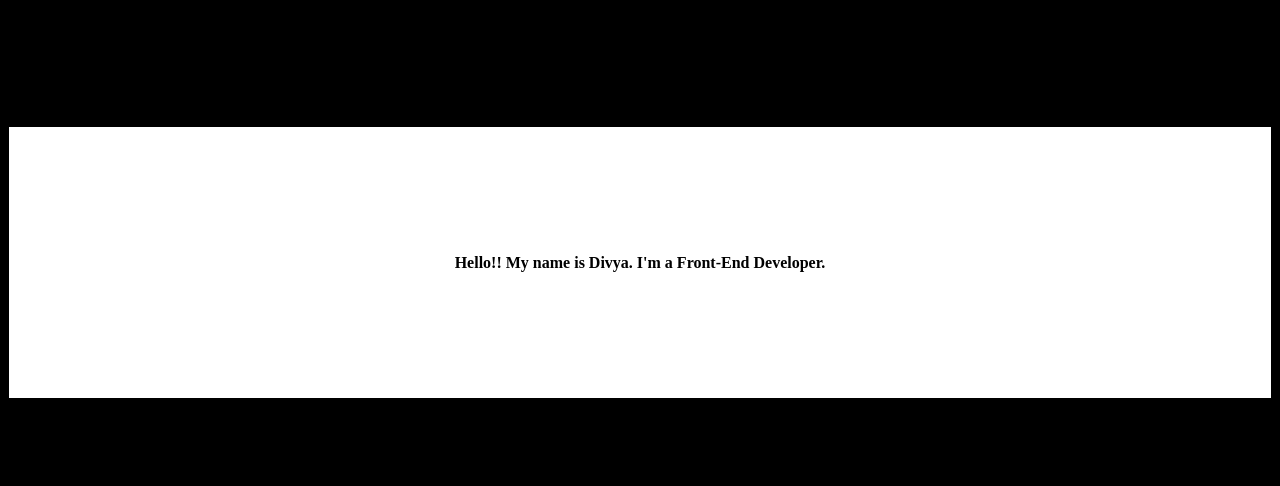
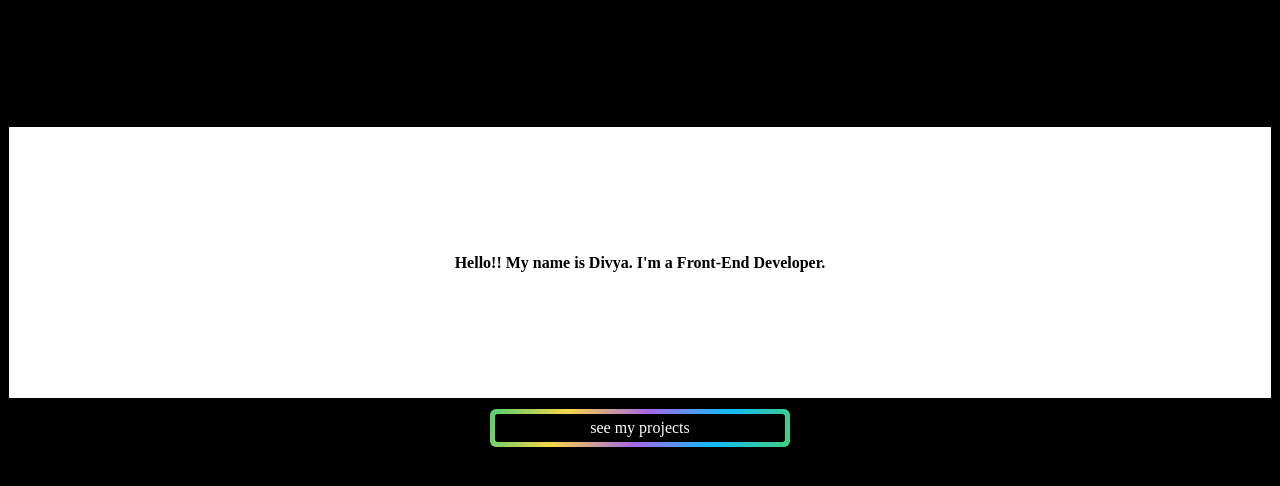
Before and after one commit to divvya007/my-portfolio, a plain HTML site: page index.html in a window 1280 px wide. Drawn offline with Linux system fonts and the light colour scheme.

Commit message:
added animated button

```diff
--- a/index.css
+++ b/index.css
@@ -1,32 +1,121 @@
-body{
+body {
   background-color: black;
-
 }
-#anime{
+#anime {
   /* height: 20px; */
   /* width:45px; */
   animation: change 5s;
   display: flexbox;
   flex-direction: row;
-    border:1px solid ;
+  border: 1px solid;
   background-color: white;
   margin-top: 10%;
-    transition:0.3s;
-
+  transition: 0.3s;
 }
 
-@keyframes change{
-    from{background-color: black;}
-    to{background-color: white;}
+@keyframes change {
+  from {
+    background-color: black;
+  }
+  to {
+    background-color: white;
+  }
+}
+.container {
+  text-align: center;
 }
 
-
-.name{
+.name {
   text-align: center;
   margin: 10%;
-    color:black;
+  color: black;
   font-weight: bold;
 }
-.name:hover {
 
+.container-for-a {
+  background-image: linear-gradient(
+    115deg,
+    #4fcf70,
+    #fad648,
+    #a767e5,
+    #12bcfe,
+    #44ce7b
+  );
+
+  padding: 4px;
+  text-align: center;
+  position: relative;
+  border-radius: 6px;
+  box-sizing: border-box;
+  z-index: 2;
+  width: 300px;
+  margin: 10px auto;
 }
+
+.container__change {
+  background: none;
+  color: white;
+  text-overflow: ellipsis;
+  padding: 5px;
+  align-items: center;
+  background: rgb(0, 0, 0);
+  border-radius: 3px;
+  display: block;
+  justify-content: center;
+  margin: 1px;
+  box-sizing: border-box;
+  height: 100%;
+  transition: background 0.5s ease 0s;
+  cursor: pointer;
+}
+
+@keyframes mymove {
+  0%,
+  to {
+    background-image: linear-gradient(
+      115deg,
+      #4fcf70,
+      #fad648,
+      #a767e5,
+      #12bcfe
+    );
+  }
+  25% {
+    background-image: linear-gradient(
+      115deg,
+      #fad648,
+      #a767e5,
+      #12bcfe,
+      #4fcf70
+    );
+  }
+  50% {
+    background-image: linear-gradient(
+      115deg,
+      #a767e5,
+      #12bcfe,
+      #4fcf70,
+      #fad648
+    );
+  }
+  75% {
+    background-image: linear-gradient(
+      115deg,
+      #12bcfe,
+      #4fcf70,
+      #fad648,
+      #a767e5
+    );
+  }
+}
+.container-for-a:hover {
+  animation: mymove 5s linear infinite;
+  animation-duration: 0.5s;
+  animation-timing-function: linear;
+  animation-delay: 0s;
+  animation-iteration-count: infinite;
+  animation-direction: normal;
+  animation-fill-mode: none;
+  animation-play-state: running;
+  animation-name: mymove;
+}
--- a/index.html
+++ b/index.html
@@ -9,8 +9,17 @@
 </head>
 
 <body>
-    <div id="anime">
-        <p class="name">Hello!!<span> </span>My name is Divya. I'm a Front-End Developer.</p>
+    <div class="container">
+        <div id="anime">
+            <p class="name">Hello!!<span> </span>My name is Divya. I'm a Front-End Developer.</p>
+
+        </div>
+
+        <div class="container-for-a">
+            <a class="container__change">
+                <span class="innerElement">see my projects</span>
+            </a>
+        </div>
 
     </div>
 
```
Lines whose indentation alone changed are shown as unchanged.
